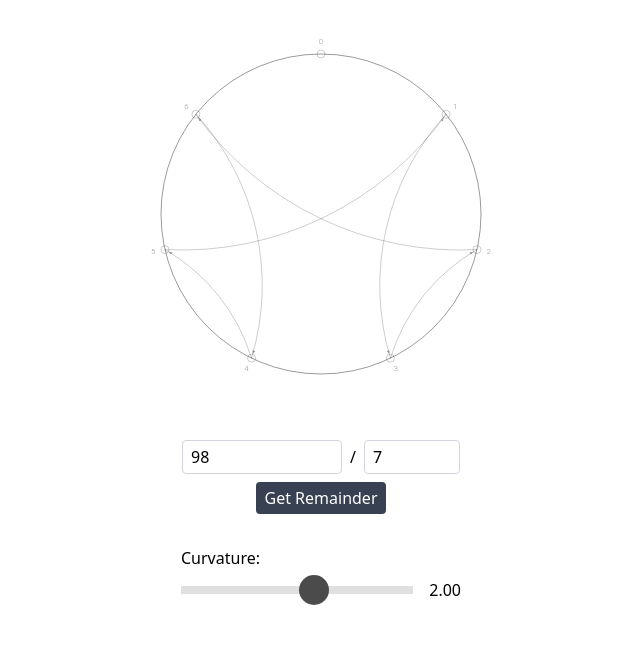
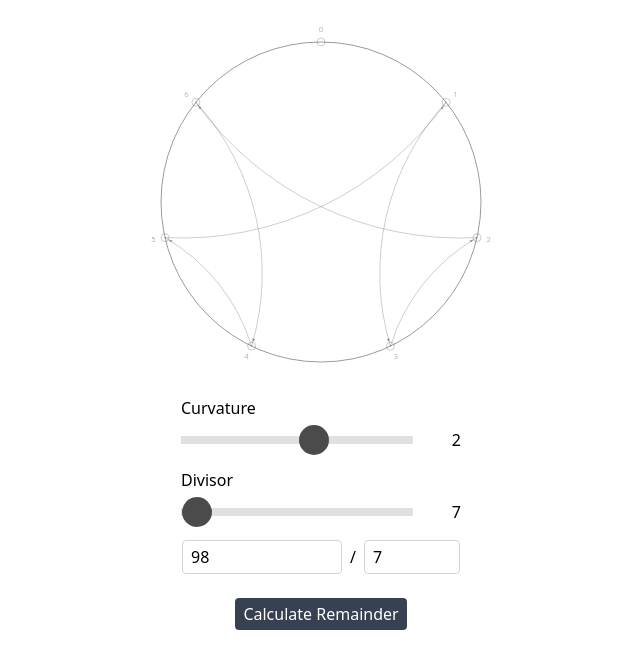
Before and after one commit to alexandre-eisenmann/diophantus, a React (Create React App) app: page / in a window 1280 px wide. Shown: the top 668 px of the page, without its empty margins (319-959 px from the left). Built offline with nearby package versions, Linux system fonts and the light colour scheme.

Commit message:
add divisor slider

```diff
--- a/src/DivisorGraph.js
+++ b/src/DivisorGraph.js
@@ -230,7 +230,7 @@ const DivisorGraph = () => {
   };
 
   return (
-    <div className="mt-5 flex flex-col items-center space-y-8">
+    <div className="mt-2 flex flex-col items-center ">
       <svg width={radius * 2 + dotRadius * 2 + 60 } height={radius * 2 + dotRadius * 2 + 60}>
         <defs>
         <marker id="arrowhead" markerWidth="20" markerHeight="14" refX={10 * dotRadius} refY="7" orient="auto">
@@ -261,6 +261,44 @@ const DivisorGraph = () => {
           {generateCursor()} {/* Ensure cursor is rendered */}
         </g>
       </svg>
+
+      <div className="mt-0">
+        <div>
+          <StableSliderComponent
+            id = {"curv"}
+            label={"Curvature"}
+            value={curvature}
+            min="0.6"
+            max="3"
+            step="0.01"
+            handleChange={(e) => {
+              setCurvature(parseFloat(e.target.value));
+              setPaths([]);
+            }}
+          />
+        </div>
+      </div>
+
+      <div className="mt-4">
+        <div>
+          <StableSliderComponent
+            id = {"div"}
+            label={"Divisor"}
+            value={divisor }
+            min="1"
+            max="999"
+            step="1"
+            handleChange={(e) => {
+              if (e.target.value ) {
+                console.log("xxxx",e.target.value,  Math.max(1, parseInt(e.target.value, 10)))
+                setDivisor( Math.max(1, parseFloat(e.target.value, 10)))
+              }
+            }}
+          />
+        </div>
+      </div>
+
+
       <div className="mt-4">
         <div className="flex items-center space-x-2 mb-2">
           <input
@@ -281,24 +319,27 @@ const DivisorGraph = () => {
             className="border border-gray-300 rounded px-2 py-1 w-24" // Increased width
           />
         </div>
-        <div className="flex justify-center">
-          <button onClick={createPath} className="bg-gray-700 text-white px-2 py-1 rounded">Get Remainder</button>
-        </div>
+      </div>
+      <div className="flex justify-center mt-4">
+          <button onClick={createPath} className="bg-gray-700 text-white px-2 py-1 rounded">Calculate Remainder</button>
       </div>
 
 
-      {/* Slider for curvature */}
-      <div className="mt-4">
-      <div>
-        <StableSliderComponent
-          curvature={curvature}
-          handleCurvatureChange={(e) => {
-            setCurvature(parseFloat(e.target.value));
-            setPaths([]);
-          }}
-        />
-      </div>
-      </div>
+      {/* <div className="mt-4">
+        <div>
+          <StableSliderComponent
+            label={"Divisor"}
+            value={divisor}
+            min="1"
+            max="999"
+            step="1"
+            handleChange={(e) => setDivisor(Math.max(1, parseInt(e.target.value, 10)))}
+          />
+        </div>
+      </div> */}
+
+
+
     </div>
   );
 };
--- a/src/StableSliderComponent.js
+++ b/src/StableSliderComponent.js
@@ -1,6 +1,6 @@
 import React, { useRef, useEffect } from 'react';
 
-const StableSliderComponent = ({ curvature, handleCurvatureChange }) => {
+const StableSliderComponent = ({ id, value, label, min, max, step, handleChange }) => {
   const sliderRef = useRef(null);
 
   useEffect(() => {
@@ -20,8 +20,8 @@ const StableSliderComponent = ({ curvature, handleCurvatureChange }) => {
       const percent = Math.max(0, Math.min(1, x / rect.width));
       const min = parseFloat(slider.min);
       const max = parseFloat(slider.max);
-      const value = percent * (max - min) + min;
-      handleCurvatureChange({ target: { value } });
+      const val = percent * (max - min) + min;
+      handleChange({ target: { val } });
     };
 
     slider.addEventListener('touchmove', handleTouchMove, { passive: false });
@@ -31,25 +31,25 @@ const StableSliderComponent = ({ curvature, handleCurvatureChange }) => {
       slider.removeEventListener('touchmove', handleTouchMove);
       slider.removeEventListener('touchstart', preventDrag);
     };
-  }, [handleCurvatureChange]);
+  }, [handleChange]);
 
   return (
     <div className="flex justify-center touch-none">
       <div className="w-[280px]">
-        <label htmlFor="curvature" className="block mb-2">Curvature:</label>
+        <label htmlFor={id} className="block mb-2">{label}</label>
         <div className="flex items-center space-x-2">
           <input
             ref={sliderRef}
-            id="curvature"
+            id={id}
             type="range"
-            min="0.6"
-            max="3"
-            step="0.01"
-            value={curvature}
-            onChange={handleCurvatureChange}
+            min={min}
+            max={max}
+            step={step}
+            value={value}
+            onChange={handleChange}
             className="slider w-[280px] touch-none"
           />
-          <span className="w-12 text-right">{Number(curvature).toFixed(2)}</span>
+          <span className="w-12 text-right">{Number(value)}</span>
         </div>
       </div>
     </div>
```
